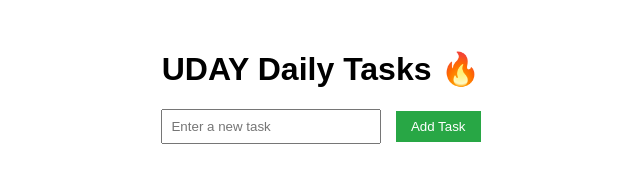
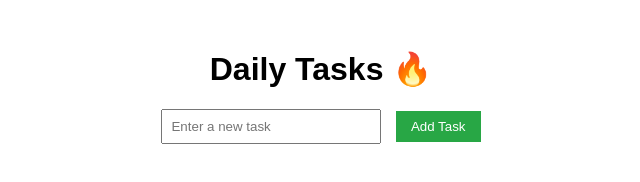
Before and after one commit to Jeevana4545283/to-do-list, a plain HTML site: page index.html in a window 1280 px wide. Shown: the whole page, without its empty margins (319-959 px from the left). Drawn offline with Linux system fonts and the light colour scheme.

Commit message:
Update index.html

```diff
--- a/index.html
+++ b/index.html
@@ -47,7 +47,7 @@
     </style>
 </head>
 <body>
-    <h1>UDAY Daily Tasks 🔥</h1>
+    <h1> Daily Tasks 🔥</h1>
     <input type="text" id="taskinput" placeholder="Enter a new task">
     <button onclick="addTask()">Add Task</button>
     <ul id="taskList"></ul>
```
